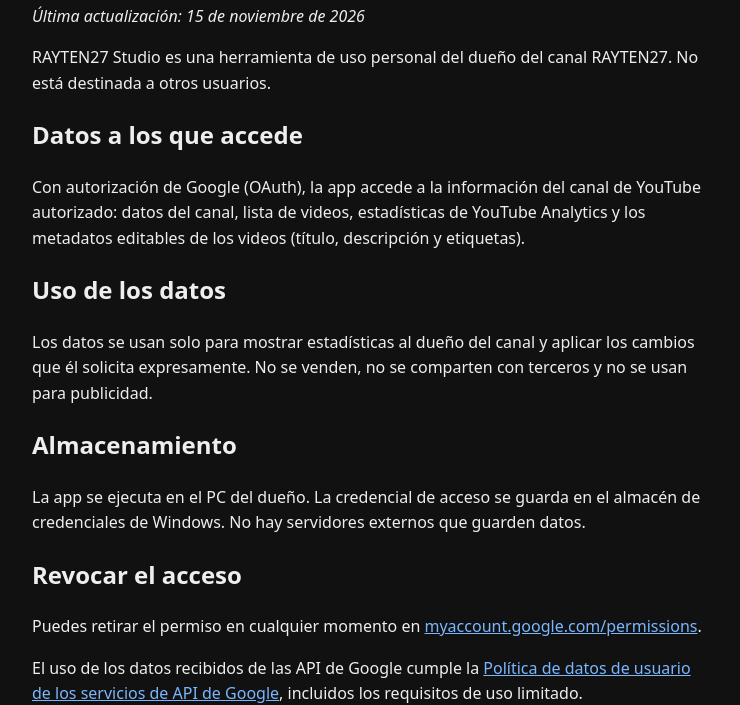
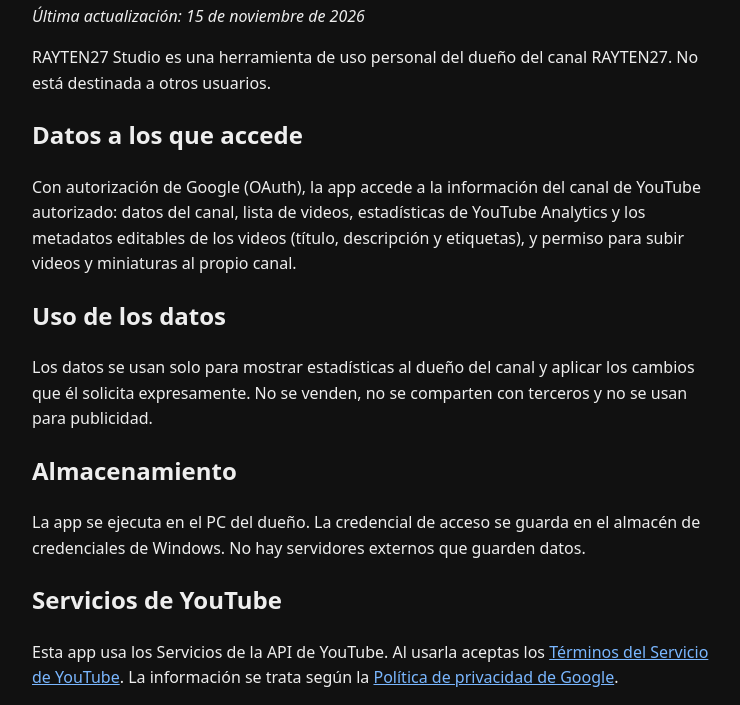
Before and after one commit to rayten27/rayten27.github.io, a plain HTML site: page privacidad.html in a window 1280 px wide. Shown: the part 109-814 px from the top of the page, without its empty margins (268-1008 px from the left). Drawn offline with Linux system fonts and the light colour scheme.

Commit message:
Política: referencias a Términos de YouTube y Privacidad de Google
Co-Authored-By: Claude Opus 5.5 <noreply@anthropic.com>

```diff
--- a/privacidad.html
+++ b/privacidad.html
@@ -7,11 +7,13 @@
 <p><em>Última actualización: 15 de noviembre de 2026</em></p>
 <p>RAYTEN27 Studio es una herramienta de uso personal del dueño del canal RAYTEN27. No está destinada a otros usuarios.</p>
 <h2>Datos a los que accede</h2>
-<p>Con autorización de Google (OAuth), la app accede a la información del canal de YouTube autorizado: datos del canal, lista de videos, estadísticas de YouTube Analytics y los metadatos editables de los videos (título, descripción y etiquetas).</p>
+<p>Con autorización de Google (OAuth), la app accede a la información del canal de YouTube autorizado: datos del canal, lista de videos, estadísticas de YouTube Analytics y los metadatos editables de los videos (título, descripción y etiquetas), y permiso para subir videos y miniaturas al propio canal.</p>
 <h2>Uso de los datos</h2>
 <p>Los datos se usan solo para mostrar estadísticas al dueño del canal y aplicar los cambios que él solicita expresamente. No se venden, no se comparten con terceros y no se usan para publicidad.</p>
 <h2>Almacenamiento</h2>
 <p>La app se ejecuta en el PC del dueño. La credencial de acceso se guarda en el almacén de credenciales de Windows. No hay servidores externos que guarden datos.</p>
+<h2>Servicios de YouTube</h2>
+<p>Esta app usa los Servicios de la API de YouTube. Al usarla aceptas los <a href="https://www.youtube.com/t/terms">Términos del Servicio de YouTube</a>. La información se trata según la <a href="https://policies.google.com/privacy">Política de privacidad de Google</a>.</p>
 <h2>Revocar el acceso</h2>
 <p>Puedes retirar el permiso en cualquier momento en <a href="https://myaccount.google.com/permissions">myaccount.google.com/permissions</a>.</p>
 <p>El uso de los datos recibidos de las API de Google cumple la <a href="https://developers.google.com/terms/api-services-user-data-policy">Política de datos de usuario de los servicios de API de Google</a>, incluidos los requisitos de uso limitado.</p>
```
